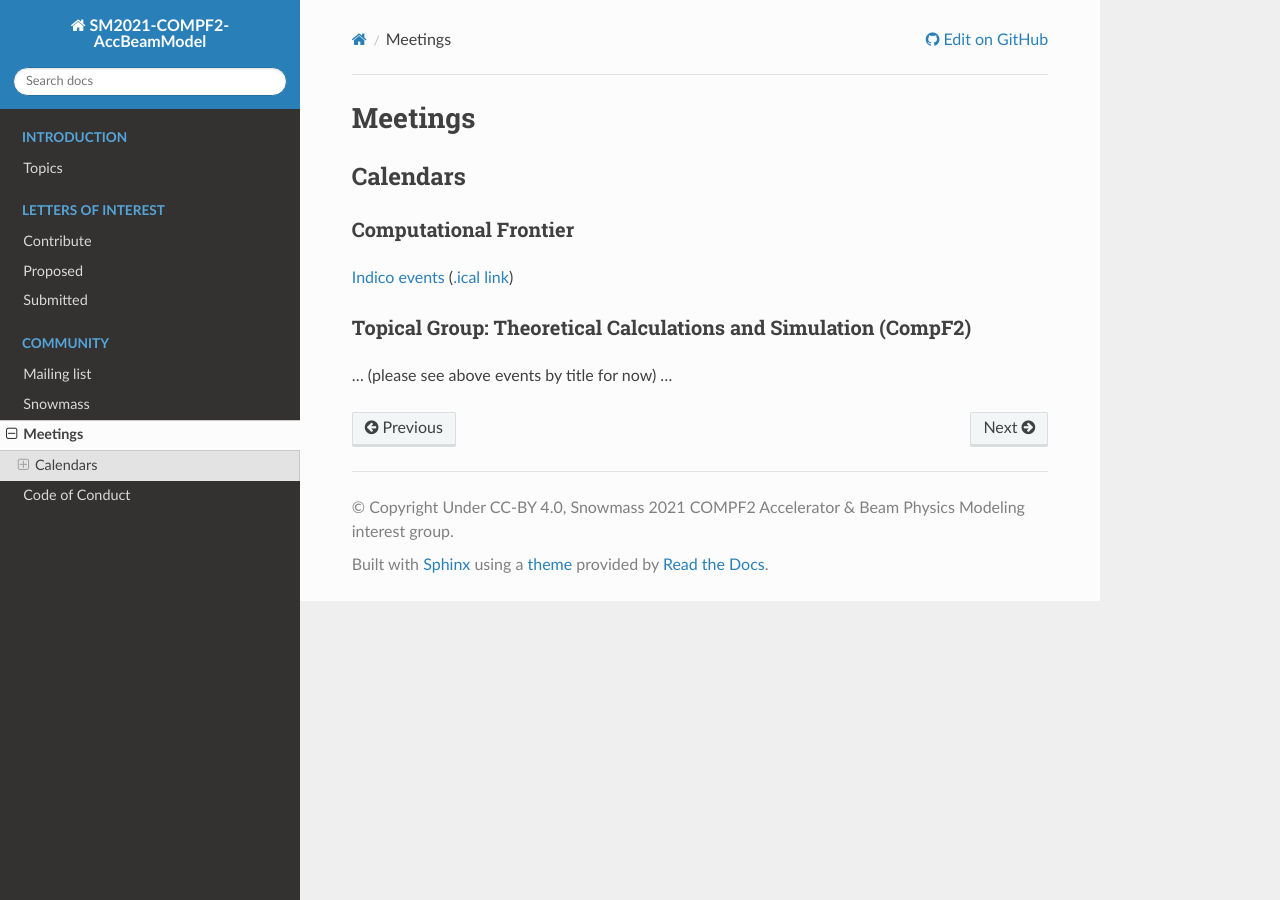
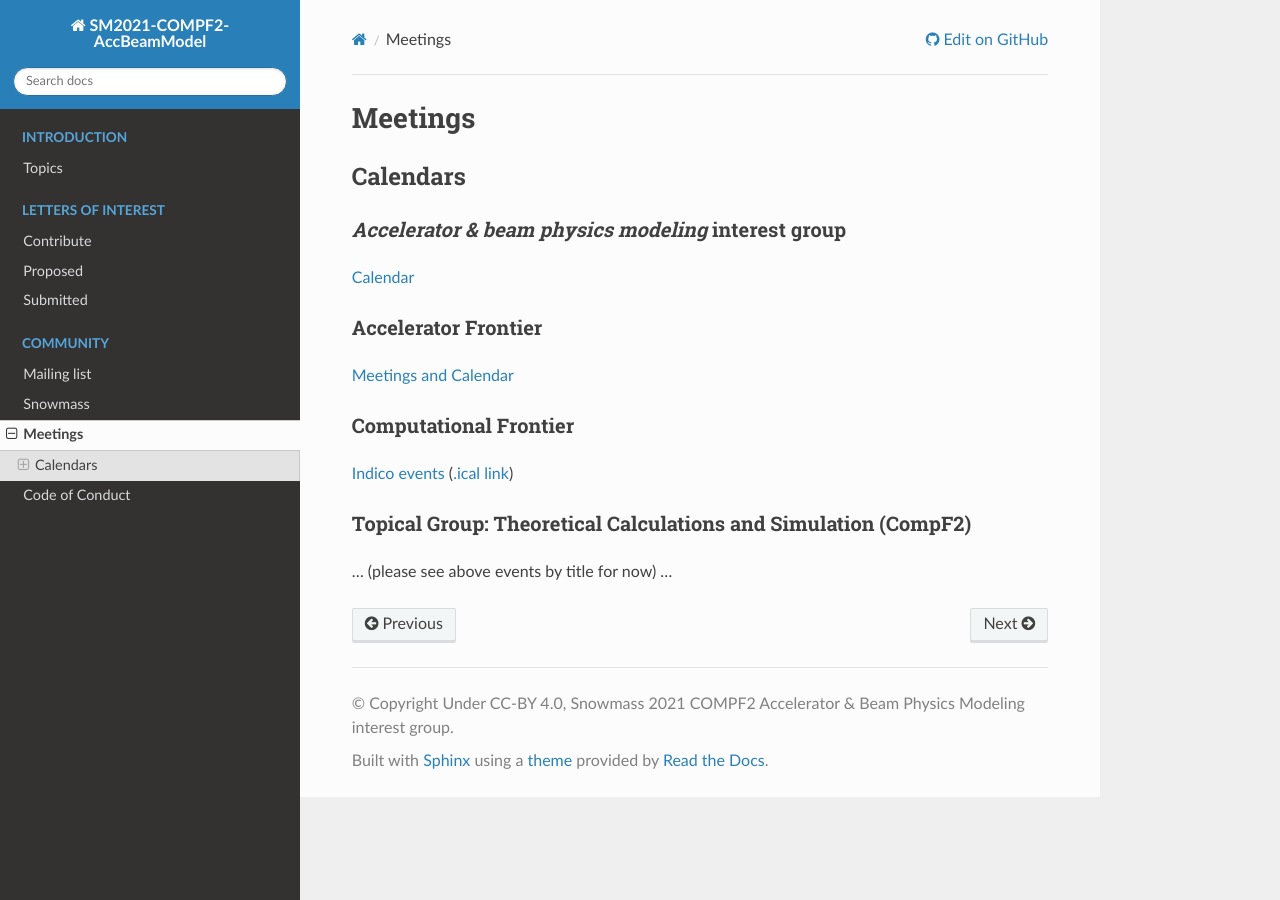
Before and after one commit to snowmass-compf2-accbeammodel/snowmass-compf2-accbeammodel.github.io, a Sphinx documentation site: the page built from docs/source/community/meetings.rst, in a window 1280 px wide. Built offline with Sphinx 7.4.7 and the Read the Docs theme 2.0.0, drawn with Linux system fonts in a browser that asks for light colours.

Commit message:
Added link to Google calendar for interest group.

```diff
--- a/docs/source/community/meetings.rst
+++ b/docs/source/community/meetings.rst
@@ -5,6 +5,17 @@ Meetings
 
 Calendars
 ---------
+
+*Accelerator & beam physics modeling* interest group
+^^^^^^^^^^^^^^^^^^^^^^^^^^^^^^^^^^^^^^^^^^^^^^^^^^^^
+
+`Calendar <https://calendar.google.com/calendar/embed?src=c_jak0i59t0n3njtorbg4hqrh0q0%40group.calendar.google.com&ctz=America%2FLos_Angeles>`_
+
+
+Accelerator Frontier
+^^^^^^^^^^^^^^^^^^^^
+
+`Meetings and Calendar <https://snowmass21.org/accelerator/start#meetings_and_calendar>`_
 
 Computational Frontier
 ^^^^^^^^^^^^^^^^^^^^^^
```
